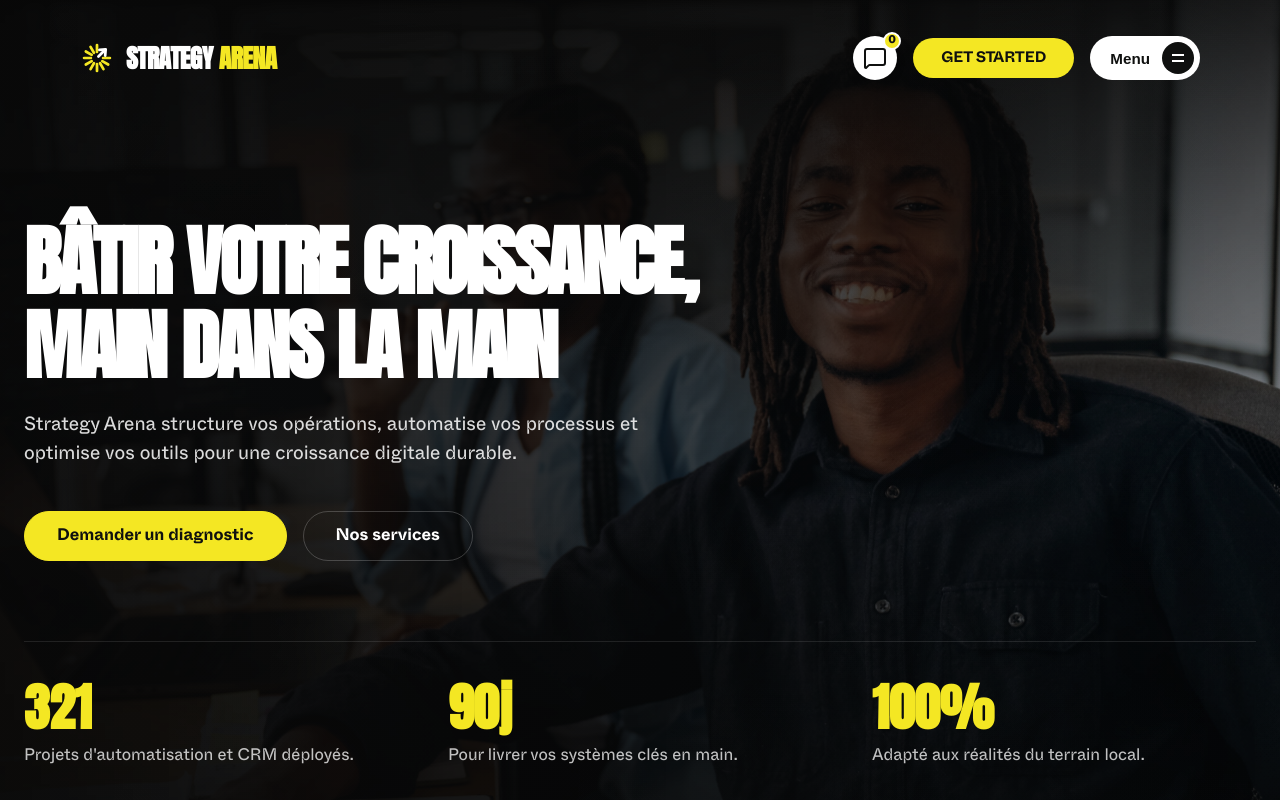
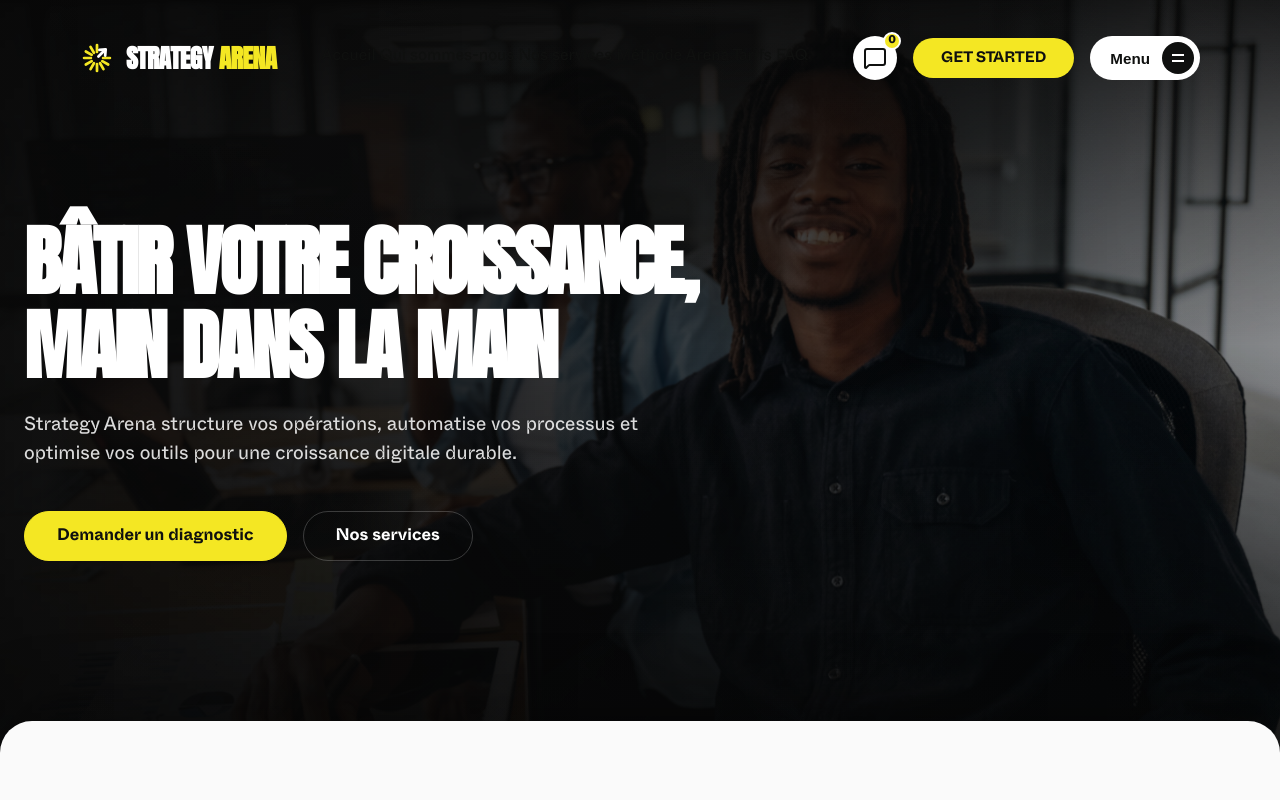
Before and after one commit to Talesman-index/ARENA, a website: page index.html in a window 1280 px wide. Shown: the top 800 px of the page. Drawn offline with nearby package versions, Linux system fonts and the light colour scheme.

Commit message:
feat: remove hero metrics row (321, 90j, 100%)

```diff
--- a/index.html
+++ b/index.html
@@ -40,6 +40,16 @@
                 </svg>
                 <span class="logo-text">STRATEGY <span class="highlight">ARENA</span></span>
             </a>
+
+            <!-- Desktop Horizontal Navigation Menu -->
+            <nav class="nav-menu-desktop">
+                <a href="#hero" class="nav-link-desktop">Accueil</a>
+                <a href="#about" class="nav-link-desktop">Qui sommes-nous</a>
+                <a href="#services" class="nav-link-desktop">Nos services</a>
+                <a href="#methodology" class="nav-link-desktop">Méthode Arena</a>
+                <a href="#pricing" class="nav-link-desktop">Tarifs</a>
+                <a href="#faq" class="nav-link-desktop">FAQ</a>
+            </nav>
 
             <div class="nav-actions">
                 <!-- Circular Icon with bubble count -->
@@ -159,21 +169,6 @@
                 <div class="hero-ctas">
                     <a href="#contact" class="hero-primary-btn">Demander un diagnostic</a>
                     <a href="#services" class="hero-secondary-btn">Nos services</a>
-                </div>
-            </div>
-
-            <div class="hero-metrics-row">
-                <div class="hero-metric-item">
-                    <span class="hero-metric-num" id="hero-projects-count" data-target="321">321</span>
-                    <span class="hero-metric-label">Projets d'automatisation et CRM déployés.</span>
-                </div>
-                <div class="hero-metric-item">
-                    <span class="hero-metric-num">90j</span>
-                    <span class="hero-metric-label">Pour livrer vos systèmes clés en main.</span>
-                </div>
-                <div class="hero-metric-item">
-                    <span class="hero-metric-num">100%</span>
-                    <span class="hero-metric-label">Adapté aux réalités du terrain local.</span>
                 </div>
             </div>
         </div>
```
